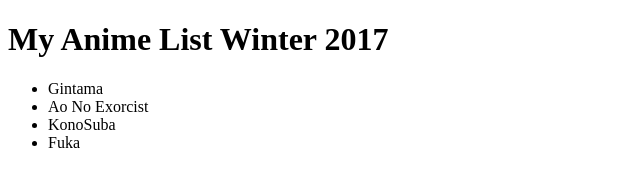
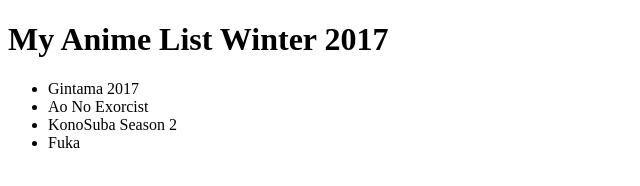
Before and after one commit to hilmi21/winter2017, a plain HTML site: page index.html in a window 1280 px wide. Shown: the whole page, without its empty margins (0-640 px from the left). Drawn offline with Linux system fonts and the light colour scheme.

Commit message:
new winter 2017 v2

```diff
--- a/index.html
+++ b/index.html
@@ -7,9 +7,9 @@
 <h1>My Anime List Winter 2017</h1>
 <div>
 <ul>
-	<li>Gintama</li>
+	<li>Gintama 2017</li>
 	<li>Ao No Exorcist</li>
-	<li>KonoSuba</li>
+	<li>KonoSuba Season 2</li>
 	<li>Fuka</li>
 </ul>
 </div>
```
